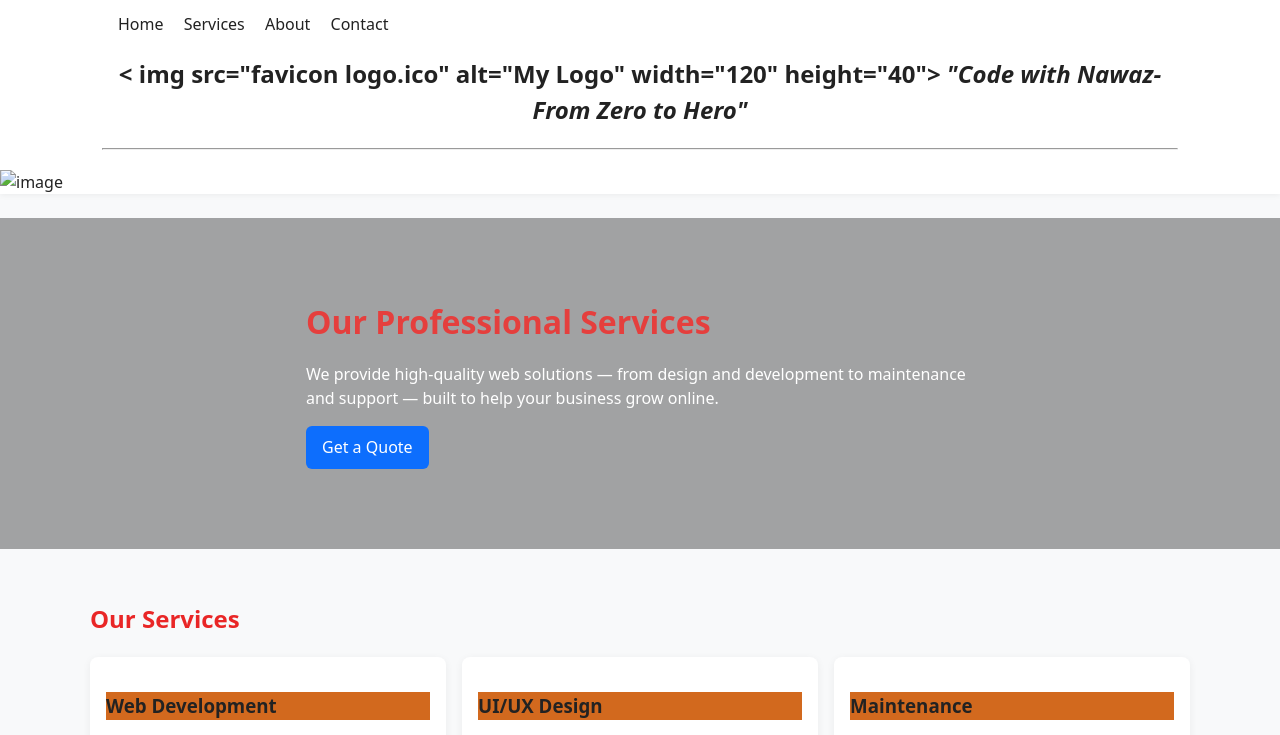
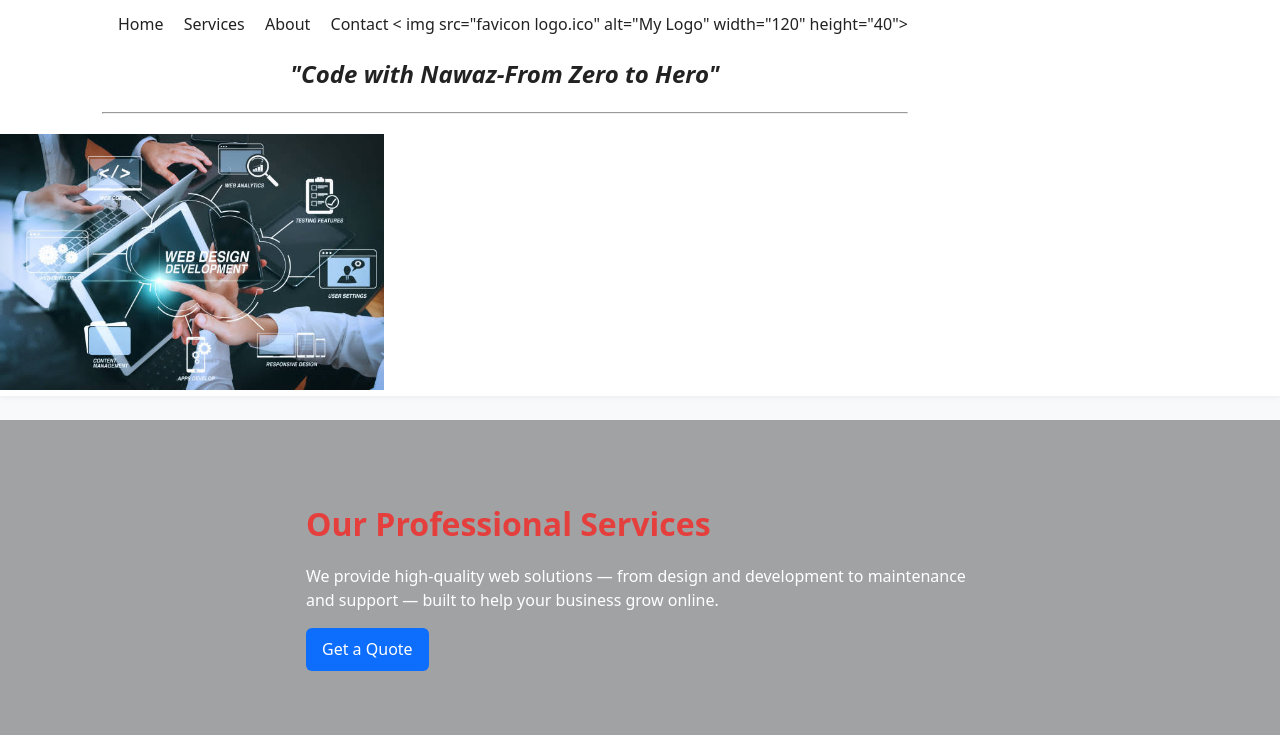
Before and after one commit to codewithnawaz-creator/Codewithnawaz-creator.github.io, a plain HTML site: page index.html in a window 1280 px wide. Shown: the top 735 px of the page. Drawn offline with Linux system fonts and the light colour scheme.

Commit message:
Update index.html
Signed-off-by: codewithnawaz-creator <kkmuhammadnawaz@gmail.com>

```diff
--- a/index.html
+++ b/index.html
@@ -19,7 +19,8 @@
           <a target="_blank" href="#services">Services</a>
          <a target="_blank" href="#about">About</a>
          <a target="_blank" href="#contact">Contact </a>
-         <h1 align="center"  > < img src="favicon logo.ico" alt="My Logo" width="120" height="40"> <b> <i>"Code with Nawaz-From Zero to Hero"</b> </i>  </h1><hr>
+        < img src="favicon logo.ico" alt="My Logo" width="120" height="40">
+         <h1 align="center"  >  <b> <i>"Code with Nawaz-From Zero to Hero"</b> </i>  </h1><hr>
 
       </nav>
 
@@ -29,7 +30,7 @@
     <img align="right" scr="logo.png">
   </div>
     <div>
-      <img align="leftt" src="images (1).png" alt="image" width="30%" >
+      <img align="leftt" src="images.png" alt="image" width="30%" >
 
    </div>
   </header>
```
